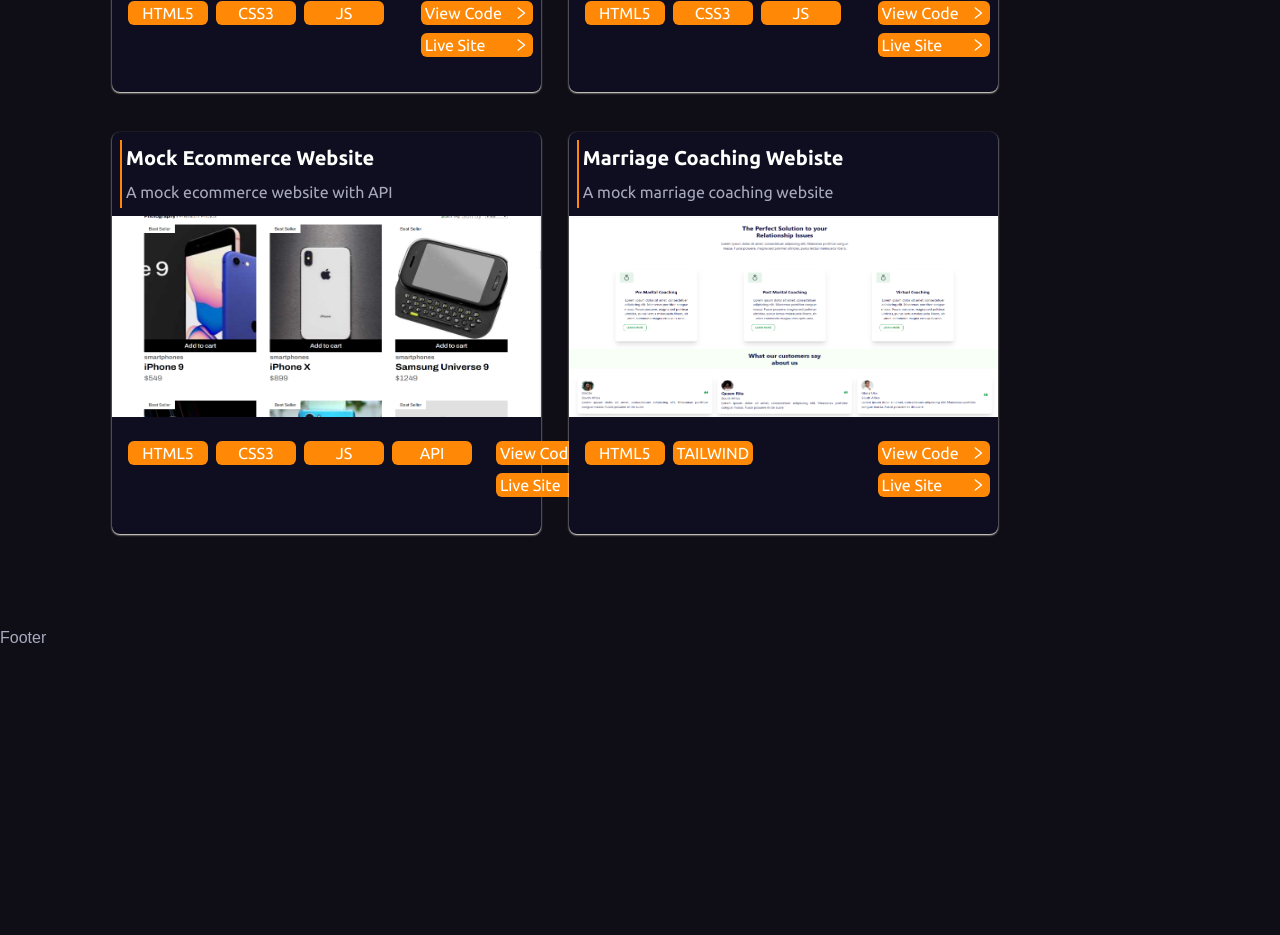
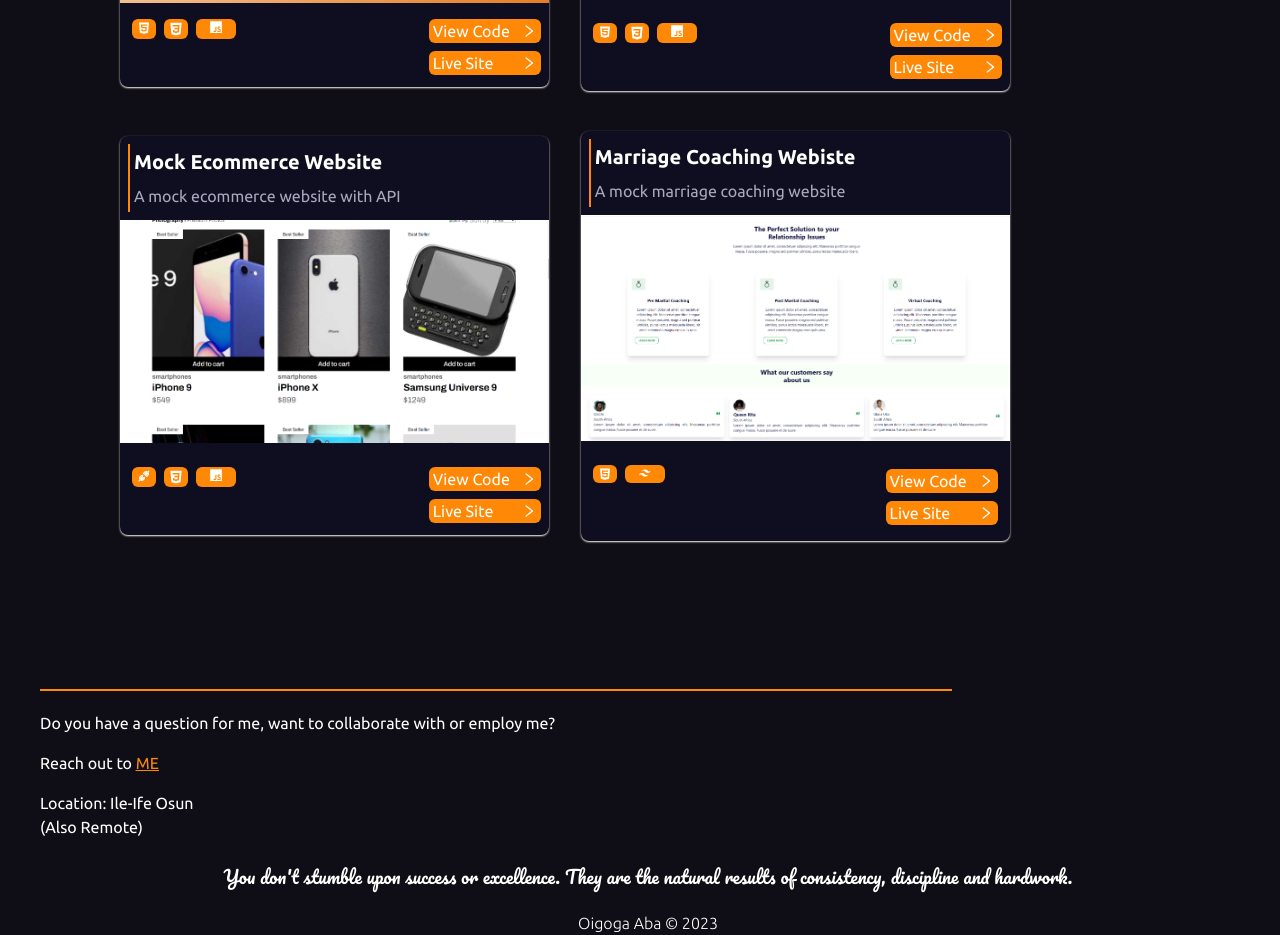
Before and after one commit to oigoga/My-1st-Portfolio, a React (Vite) app: page / in a window 1280 px wide. Shown: the part 1680-2615 px from the top of the page. Before the commit the page ends 2330 px from the top, so only its background shows below. Built offline with nearby package versions, Linux system fonts and the light colour scheme; a web font is replaced by a local one.

Commit message:
created the footer

```diff
--- a/index.html
+++ b/index.html
@@ -22,9 +22,15 @@
       href="https://fonts.googleapis.com/css2?family=Ubuntu:wght@300;400;700&display=swap"
       rel="stylesheet"
     />
+    <link rel="preconnect" href="https://fonts.googleapis.com" />
+    <link rel="preconnect" href="https://fonts.gstatic.com" crossorigin />
+    <link
+      href="https://fonts.googleapis.com/css2?family=Pacifico&display=swap"
+      rel="stylesheet"
+    />
     <title>Oigoga</title>
   </head>
-  <body class="bg-navy text-gray ">
+  <body class="bg-navy text-gray">
     <div id="root" class="overflow-x-hidden"></div>
     <script type="module" src="/src/main.jsx"></script>
   </body>
--- a/src/components/About.jsx
+++ b/src/components/About.jsx
@@ -28,7 +28,7 @@ const About = () => {
         <h4 className="text-4xl border-b-2 text-white md:text-6xl border-b-orange py-3">
          I Work With
         </h4>
-        <ul className="my-3 text-navy flex md:flex-row flex-col justify-center ">
+        <ul className="my-3 text-navy flex md:flex-row flex-col justify-center  ">
         <li className="flex  justify-center md ">
               <div className="bg-off-white shadow-md shadow-gray w-16 text-xs rounded-md flex items-center flex-col h-16 md:m-3 m-3.5 justify-center">
               <div className=" my-3 w-5 rounded-md ">
--- a/src/components/Footer.jsx
+++ b/src/components/Footer.jsx
@@ -1,12 +1,41 @@
-import React from 'react'
+import React from "react";
 
 const Footer = () => {
   return (
-    <div>
-      Footer
+    <div className="font-Ubuntu">
+      <section className="md:mt-6  xl:ml-10 md:pt-8 pt-16 lg:pl-10 px-6 text-white">
+        <div className="w-3/4 h-0.5  bg-orange"></div>
+        <div className="my-3">
+          <p className="py-2">
+            Do you have a question for me, want to collaborate with or employ
+            me?
+          </p>
+          <p className="py-2">
+            Reach out to{" "}
+            <span className="text-orange underline">
+              <a href="mailto:gogaelisabeth21@gmail.com">ME</a>
+            </span>
+          </p>
+          <p className="my-2">
+            Location: Ile-Ife Osun <br />
+            &#40;Also Remote&#41;
+          </p>
+        </div>
+        <div className="font-Pacifico text-lg flex justify-center my-2">
+          <p className="py-3">
+            You don't stumble upon success or excellence. They are the natural
+            results of consistency, discipline and hardwork.
 
+          </p>
+        </div>
+        <div className="text-base flex justify-center bottom-0">
+          <p className="font-extralight  text-opacity-5">
+          Oigoga Aba &copy; 2023
+          </p>
+        </div>
+      </section>
     </div>
-  )
-}
+  );
+};
 
-export default Footer
+export default Footer;
--- a/src/components/Hero.jsx
+++ b/src/components/Hero.jsx
@@ -3,7 +3,7 @@ import { headshot, resume } from "../assets";
 
 const Hero = () => {
   return (
-    <section className=" flex flex-col-reverse md:flex-row font-Ubuntu  md:justify-between w-full  items-center px-6 ">
+    <section className=" flex flex-col-reverse md:flex-row font-Ubuntu  md:justify-between w-full  items-center px-6 xl:mr-10">
       <div className="flex  flex-col  md:pb-20 xl:ml-10 md:pt-16 pt-24 lg:pl-10 p-6 ">
         <h1 className="text-white text-6xl hidden md:flex ">
           H<span className="text-orange">I.</span>{" "}
--- a/src/components/Navbar.jsx
+++ b/src/components/Navbar.jsx
@@ -6,7 +6,7 @@ import { navLinks } from "../constants";
 const Navbar = () => {
   const [toggle, setToggle] = useState(false);
   return (
-    <div className="sticky top-0 bg-navy">
+    <div className="sticky z-100 top-0 bg-navy">
       <nav
         className="w-full flex justify-between text-white
        "
--- a/src/components/Works.jsx
+++ b/src/components/Works.jsx
@@ -1,6 +1,15 @@
 import React from "react";
 import { Budgety, Ecommerce, Dicegame, Marriagecoaching } from "../assets";
-import { AiOutlineRight } from "react-icons/ai";
+import { AiOutlineRight, AiTwotoneApi } from "react-icons/ai";
+import {
+  DiGithubBadge,
+  DiJsBadge,
+  DiReact,
+  DiCss3,
+  DiHtml5,
+  DiGit,
+} from "react-icons/di";
+import { SiTailwindcss } from "react-icons/si";
 
 const Works = () => {
   return (
@@ -11,10 +20,10 @@ const Works = () => {
             My Portfolio
           </h4>
 
-          <div className="my-6 flex flex-col px-10 w-full text-white ">
-            <div className="flex  flex-col md:flex-row my-3 ">
-              <div className="w-full md:w-2/5 bg-navyy shadow-sm shadow-off-white m-2 rounded-lg  h-88 mr-5 ">
-                <div className="border-l-2 border-orange m-2 w-full">
+          <div className="my-6 flex flex-col lg:px-10 w-full text-white ">
+            <div className="flex  flex-col items-center lg:flex-row my-3 ">
+              <div className="w-full lg:w-2/5  bg-navyy    shadow-sm shadow-off-white my-2 mx-4 rounded-lg  h-88 ">
+                <div className="border-l-2 h-1/4 border-orange m-2 w-full">
                   <h4 className="text-xl p-1 font-extrabold">Dice game app</h4>
                   <p className="text-gray p-1">
                     Interesting Dice game app built with JavaScript
@@ -25,18 +34,18 @@ const Works = () => {
                   alt="Dicegame web app"
                   className="w-full h-1/2"
                 />
-                <div className="flex justify-between mt-3">
+                <div className="flex  justify-between mt-1">
                   <div className=" ">
-                    <ul className="flex p-3">
-                      <li className="mx-1 bg-orange rounded-md w-20 text-center">
-                        HTML5
+                    <ul className="flex md:flex-row flex-col p-2">
+                      <li className="flex justify-center  mx-1 my-1 text-sm p-0.5 w-6 bg-orange  rounded-md  text-center">
+                        <DiHtml5 />
                       </li>
-                      <li className="mx-1 bg-orange rounded-md w-20 text-center">
-                        CSS3
+                      <li className="flex justify-center mx-1 my-1 p-0.5 w-6 bg-orange  rounded-md  text-center">
+                        <DiCss3 />
                       </li>
 
-                      <li className="mx-1 bg-orange rounded-md w-20 text-center">
-                        JS
+                      <li className="flex justify-center mx-1 my-1 p-0.5 w-6 lg:w-10 bg-orange text-xs rounded-md  text-center">
+                        <DiJsBadge />
                       </li>
                     </ul>
                   </div>
@@ -59,8 +68,8 @@ const Works = () => {
                   </div>
                 </div>
               </div>
-              <div className="w-full md:w-2/5 bg-navyy shadow-sm shadow-off-white m-2 rounded-lg  h-88 mr-5 ">
-                <div className="border-l-2 border-orange m-2 w-full">
+              <div className="w-full lg:w-2/5 bg-navyy shadow-sm shadow-off-white my-2 mx-4 rounded-lg  h-88  ">
+                <div className="border-l-2 h-1/4 border-orange m-2 w-full">
                   <h4 className="text-xl p-1 font-extrabold">Budgety</h4>
                   <p className="text-gray p-1">Budget Tracking Application</p>
                 </div>
@@ -71,20 +80,20 @@ const Works = () => {
                 />
                 <div className="flex justify-between mt-3">
                   <div className=" ">
-                    <ul className="flex p-3">
-                      <li className="mx-1 bg-orange rounded-md w-20 text-center">
-                        HTML5
+                    <ul className="flex md:flex-row flex-col p-2">
+                      <li className="flex justify-center  mx-1 my-1 text-sm p-0.5 w-6 bg-orange  rounded-md  text-center">
+                        <DiHtml5 />
                       </li>
-                      <li className="mx-1 bg-orange rounded-md w-20 text-center">
-                        CSS3
+                      <li className="flex justify-center mx-1 my-1 p-0.5 w-6 bg-orange  rounded-md  text-center">
+                        <DiCss3 />
                       </li>
 
-                      <li className="mx-1 bg-orange rounded-md w-20 text-center">
-                        JS
+                      <li className="flex justify-center mx-1 my-1 p-0.5 w-6 lg:w-10 bg-orange text-xs rounded-md  text-center">
+                        <DiJsBadge />
                       </li>
                     </ul>
                   </div>
-                  <div className="flex flex-col p-2">
+                  <div className="flex flex-col  p-2">
                     <a
                       href="https://github.com/oigoga/Budgety"
                       className="flex bg-orange px-1 justify-between rounded-md text-center w-28 my-1"
@@ -104,9 +113,9 @@ const Works = () => {
                 </div>
               </div>
             </div>
-            <div className="flex  flex-col md:flex-row my-3">
-              <div className="w-full md:w-2/5 bg-navyy shadow-sm shadow-off-white m-2  rounded-lg  h-88 mr-5 ">
-                <div className="border-l-2 border-orange m-2 w-full">
+            <div className="flex  flex-col items-center lg:flex-row my-3">
+              <div className="w-full lg:w-2/5 bg-navyy shadow-sm shadow-off-white my-2 mx-4  rounded-lg  h-88  ">
+                <div className="border-l-2 h-1/4 border-orange m-2 w-full">
                   <h4 className="text-xl p-1 font-extrabold">
                     Mock Ecommerce Website
                   </h4>
@@ -121,19 +130,16 @@ const Works = () => {
                 />
                 <div className="flex justify-between mt-3">
                   <div className=" ">
-                    <ul className="flex p-3">
-                      <li className="mx-1 bg-orange rounded-md w-20 text-center">
-                        HTML5
+                    <ul className="flex md:flex-row flex-col p-2">
+                      <li className="flex justify-center  mx-1 my-1 text-sm p-0.5 w-6 bg-orange  rounded-md  text-center">
+                        <AiTwotoneApi />
                       </li>
-                      <li className="mx-1 bg-orange rounded-md w-20 text-center">
-                        CSS3
+                      <li className="flex justify-center mx-1 my-1 p-0.5 w-6 bg-orange  rounded-md  text-center">
+                        <DiCss3 />
                       </li>
 
-                      <li className="mx-1 bg-orange rounded-md w-20 text-center">
-                        JS
-                      </li>
-                      <li className="mx-1 bg-orange rounded-md w-20 text-center">
-                        API
+                      <li className="flex justify-center mx-1 my-1 p-0.5 w-6 lg:w-10 bg-orange text-xs rounded-md  text-center">
+                        <DiJsBadge />
                       </li>
                     </ul>
                   </div>
@@ -156,8 +162,8 @@ const Works = () => {
                   </div>
                 </div>
               </div>
-              <div className="w-full md:w-2/5 bg-navyy shadow-sm shadow-off-white m-2 rounded-lg  h-88 mr-5 ">
-                <div className="border-l-2 border-orange m-2 w-full">
+              <div className="w-full lg:w-2/5 bg-navyy shadow-sm shadow-off-white my-2 mx-4 rounded-lg  h-88  ">
+                <div className="border-l-2 h-1/4 border-orange m-2 w-full">
                   <h4 className="text-xl p-1 font-extrabold">
                     Marriage Coaching Webiste
                   </h4>
@@ -170,18 +176,19 @@ const Works = () => {
                   alt="Dicegame web app"
                   className="w-full h-1/2"
                 />
-                <div className="flex justify-between mt-3">
+                <div className="flex justify-between lg:mt-3">
                   <div className=" ">
-                    <ul className="flex p-3">
-                      <li className="mx-1 bg-orange rounded-md w-20 text-center">
-                        HTML5
+                    <ul className="flex md:flex-row flex-col p-2">
+                      <li className="flex justify-center  mx-1 my-1 text-sm p-0.5 w-6 bg-orange  rounded-md  text-center">
+                        <DiHtml5 />
                       </li>
-                      <li className="mx-1 bg-orange rounded-md w-20 text-center">
-                        TAILWIND
+
+                      <li className="flex justify-center mx-1 my-1 p-0.5 w-6 lg:w-10 bg-orange text-xs rounded-md  text-center">
+                        <SiTailwindcss />
                       </li>
                     </ul>
                   </div>
-                  <div className="flex flex-col p-2">
+                  <div className="flex flex-col p-3">
                     <a
                       href="https://github.com/oigoga/Marriage-Coaching-Website"
                       className="flex bg-orange px-1 justify-between rounded-md text-center w-28 my-1"
--- a/tailwind.config.cjs
+++ b/tailwind.config.cjs
@@ -30,7 +30,8 @@ module.exports = {
       serif: ['Merriweather', 'serif'],
       Rubik_dirt: [ 'Rubik Dirt', 'cursive'],
       Lato: ['Lato', 'sans-serif'],
-      Ubuntu: ['Ubuntu', 'sans-serif']
+      Ubuntu: ['Ubuntu', 'sans-serif'],
+      Pacifico: ['Pacifico', 'cursive']
     },
     extend: {
       height: theme => ({
```
Also changed, not shown: src/components/Contact.jsx (+14 -7 lines).
